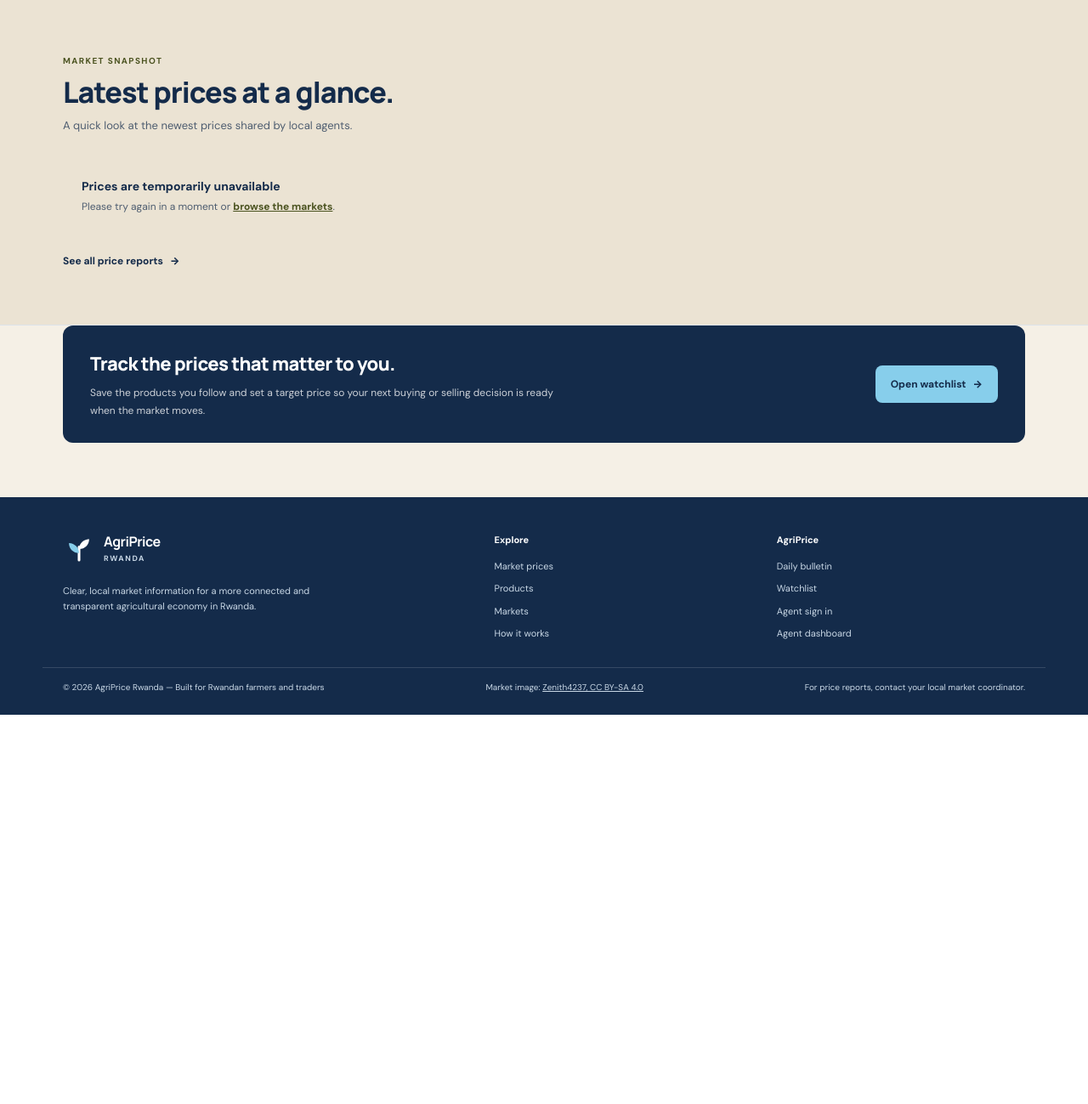
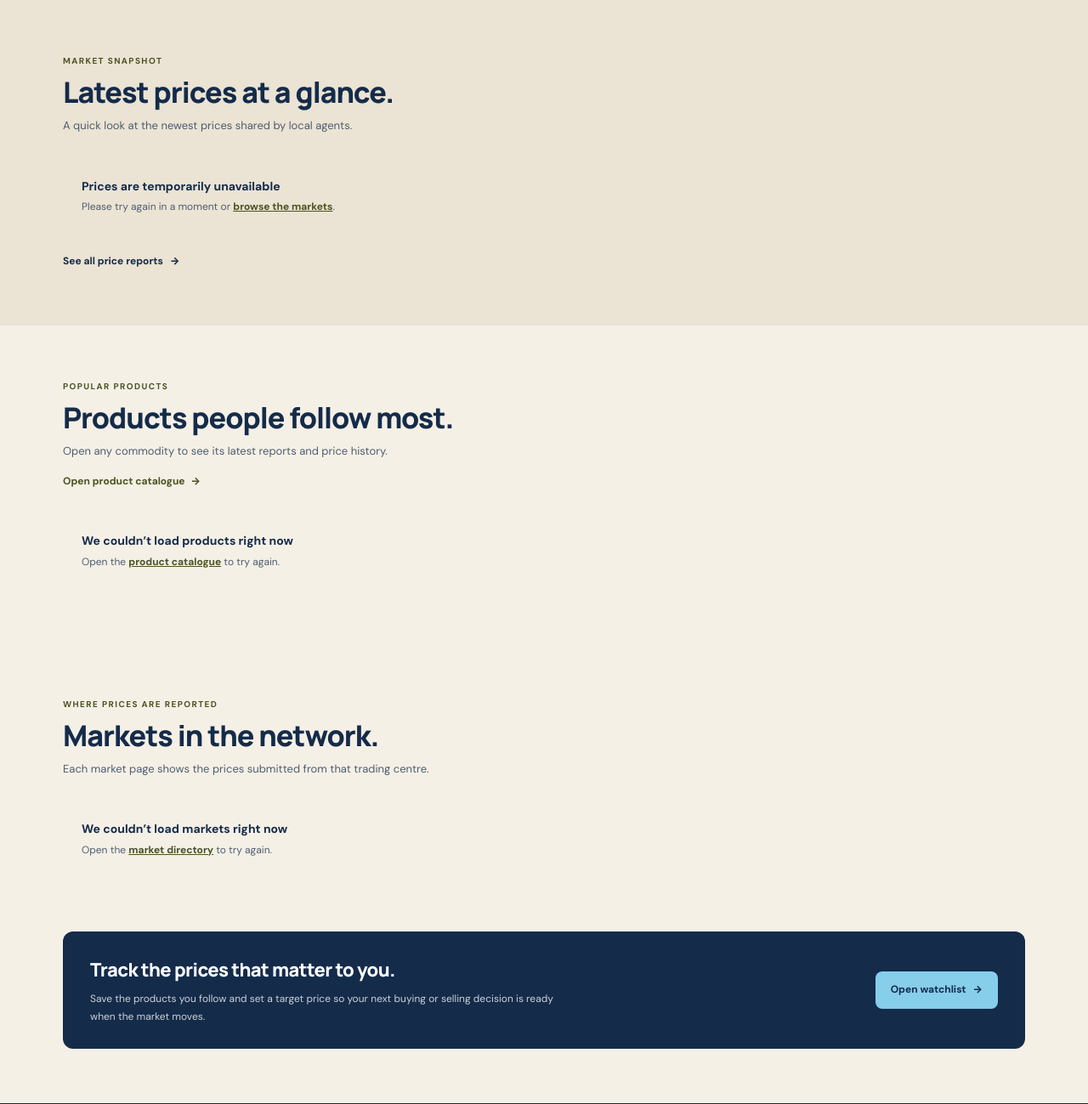
Before and after one commit to ITdelphin/agriprice, a web app: page / in a window 1280 px wide. Shown: the part 1857-3156 px from the top of the page at 85% size. Before the commit the page ends 2698 px from the top, so only its background shows below. Run offline with its HTML, style and script files only (its server is not run), Linux system fonts and the light colour scheme; data that the repository does not hold is empty.

Commit message:
style: compact forms and restore home product images

```diff
--- a/WebContent/css/style.css
+++ b/WebContent/css/style.css
@@ -1841,3 +1841,12 @@ img:not([src$="logo.svg"]) { display: none !important; }
 .catalog-product-photo { display: block !important; width: 72px; height: 56px; min-width: 72px; overflow: hidden; border-radius: 8px; background: var(--beige); }
 .catalog-product-photo img { display: block !important; width: 100%; height: 100%; object-fit: cover; }
 #productModal:not([hidden]) { display: flex; }
+#productModal .card, #marketModal .card { width: min(460px, calc(100vw - 24px)); max-height: calc(100vh - 24px); overflow: auto; padding: 14px; }
+#productModal .card-header, #marketModal .card-header { padding-bottom: 8px; }
+#productModal .card-title, #marketModal .card-title { font-size: 1.05rem; }
+#productModal form > p:first-of-type, #marketModal form > p:first-of-type { margin: 4px 0 10px; font-size: .72rem; }
+#productModal .form-group, #marketModal .form-group { margin-bottom: 8px; }
+#productModal .form-control, #marketModal .form-control { padding: 6px 9px; font-size: .78rem; }
+#productModal textarea.form-control, #marketModal textarea.form-control { min-height: 54px; }
+#productModal .catalog-form-message, #marketModal .catalog-form-message { min-height: 0; margin-top: 6px; }
+#productModal form > div:last-child, #marketModal form > div:last-child { position: sticky; bottom: -14px; z-index: 1; margin-top: 0; padding-top: 8px; background: var(--white); }
--- a/WebContent/index.html
+++ b/WebContent/index.html
@@ -319,7 +319,28 @@
                 <a href="prices.html" class="home2-snapshot-link">See all price reports <span aria-hidden="true">→</span></a>
             </div>
         </section>
+        <section class="home2-section" aria-labelledby="home2ProductsTitle">
+            <div class="home2-section-heading">
+                <span class="home2-kicker">Popular products</span>
+                <h2 id="home2ProductsTitle">Products people follow most.</h2>
+                <p>Open any commodity to see its latest reports and price history.</p>
+                <a class="home2-card-link" href="products.html">Open product catalogue <span aria-hidden="true">→</span></a>
+            </div>
+            <div id="homeProducts">
+                <div class="home2-loading"><span class="home2-spinner"></span> Loading products…</div>
+            </div>
+        </section>
 
+        <section class="home2-section" aria-labelledby="home2MarketsTitle">
+            <div class="home2-section-heading">
+                <span class="home2-kicker">Where prices are reported</span>
+                <h2 id="home2MarketsTitle">Markets in the network.</h2>
+                <p>Each market page shows the prices submitted from that trading centre.</p>
+            </div>
+            <div class="home2-market-grid" id="featuredMarkets">
+                <div class="home2-loading"><span class="home2-spinner"></span> Loading markets…</div>
+            </div>
+        </section>
 
         <div class="home2-cta-wrap">
             <section class="home2-cta" aria-labelledby="home2CtaTitle">
@@ -398,8 +419,10 @@
             return 'Agricultural products';
         }
 
-        function productImage(name) {
-            const v = (name || '').toLowerCase();
+        function productImage(product) {
+            const uploaded = product && product.imageUrl && product.imageUrl !== 'NULL' ? String(product.imageUrl) : '';
+            if (uploaded) return uploaded;
+            const v = ((product && product.productName) || '').toLowerCase();
             if (v.includes('sweet') && v.includes('potato')) return 'assets/images/catalog/sweet-potatoes.jpg';
             if (v.includes('potato')) return 'assets/images/catalog/potatoes.jpg';
             if (v.includes('bean') || v.includes('pea')) return 'assets/images/catalog/beans.jpg';
@@ -407,7 +430,7 @@
             if (v.includes('onion')) return 'assets/images/catalog/onions.jpg';
             if (v.includes('banana') || v.includes('plantain')) return 'assets/images/catalog/bananas.jpg';
             if (v.includes('maize') || v.includes('corn')) return 'assets/images/catalog/maize.jpg';
-            return 'assets/images/catalog/maize.jpg';
+            return 'assets/images/catalog/product-placeholder.svg';
         }
 
         function marketImage(name) {
@@ -486,7 +509,7 @@
                                     const unit = p.defaultUnit || p.unit || 'standard unit';
                                     return `<tr>
                                         <td class="home2-product-cell">${String(index + 1).padStart(2, '0')}</td>
-                                        <td><div class="home2-product-cell"><img class="home2-product-thumb home2-img" src="${productImage(p.productName)}" alt="${escapeHome(p.productName)}"><span><strong>${escapeHome(p.productName)}</strong><small>ID ${escapeHome(p.productId)}</small></span></div></td>
+                                        <td><div class="home2-product-cell"><img class="home2-product-thumb home2-img" src="${escapeHome(productImage(p))}" alt="${escapeHome(p.productName)}" onerror="this.onerror=null;this.src='assets/images/catalog/product-placeholder.svg'"><span><strong>${escapeHome(p.productName)}</strong><small>ID ${escapeHome(p.productId)}</small></span></div></td>
                                         <td><span class="home2-product-pill">${escapeHome(category)}</span></td>
                                         <td>${escapeHome(unit)}</td>
                                         <td><span class="home2-product-description">${escapeHome(p.description || `See current price reports for ${p.productName}.`)}</span></td>
@@ -511,7 +534,7 @@
                     return;
                 }
                 container.innerHTML = markets.slice(0, 3).map(m => `<a class="home2-market-card" href="prices.html?marketId=${encodeURIComponent(m.marketId)}">
-                    <img class="home2-market-img home2-img" src="${marketImage(m.marketName)}" alt="${escapeHome(m.marketName)} market">
+                    <img class="home2-market-img home2-img" src="${escapeHome(marketImage(m.marketName))}" alt="${escapeHome(m.marketName)} market" onerror="this.onerror=null;this.src='assets/images/hero-background.jpg'">
                     <span><strong>${escapeHome(m.marketName)}</strong><small>${escapeHome(m.district)} · ${escapeHome(m.province)}</small></span>
                     <span aria-hidden="true">↗</span>
                 </a>`).join('');
--- a/WebContent/markets.html
+++ b/WebContent/markets.html
@@ -64,7 +64,7 @@
 
     <!-- Modal: Add / Edit Market -->
     <div id="marketModal" style="display:none; position: fixed; inset: 0; background: rgba(0,0,0,0.5); z-index: 1000; align-items: center; justify-content: center;">
-        <div class="card" style="width: 480px; max-width: 90%; background: white; margin: auto;">
+        <div class="card" style="background: white; margin: auto;">
             <div class="card-header">
                 <h3 id="modalMarketTitle" class="card-title">Add New Market</h3>
                 <button id="btnCloseMarketModal" style="background: none; border: none; font-size: 1.4rem; cursor: pointer;">&times;</button>
@@ -76,7 +76,7 @@
                     <label class="form-label">Market Name:</label>
                     <input type="text" id="modalMarketName" class="form-control" required placeholder="e.g. Nyamyumba Local Market">
                 </div>
-                <div style="display: grid; grid-template-columns: 1fr 1fr; gap: 12px;">
+                <div style="display: grid; grid-template-columns: 1fr 1fr; gap: 8px;">
                     <div class="form-group">
                         <label class="form-label">District:</label>
                         <input type="text" id="modalDistrict" class="form-control" required placeholder="e.g. Rubavu">
@@ -88,7 +88,7 @@
                 </div>
                 <div class="form-group">
                     <label class="form-label">What should agents know about this market?</label>
-                    <textarea id="modalLocationDesc" class="form-control" rows="3" placeholder="Tell us about roads, nearby borders, and transport."></textarea>
+                    <textarea id="modalLocationDesc" class="form-control" rows="2" placeholder="Tell us about roads, nearby borders, and transport."></textarea>
                 </div>
                 <div class="form-group">
                     <label class="form-label">Market Photo:</label>
--- a/public/markets.html
+++ b/public/markets.html
@@ -64,7 +64,7 @@
 
     <!-- Modal: Add / Edit Market -->
     <div id="marketModal" style="display:none; position: fixed; inset: 0; background: rgba(0,0,0,0.5); z-index: 1000; align-items: center; justify-content: center;">
-        <div class="card" style="width: 480px; max-width: 90%; background: white; margin: auto;">
+        <div class="card" style="background: white; margin: auto;">
             <div class="card-header">
                 <h3 id="modalMarketTitle" class="card-title">Add New Market</h3>
                 <button id="btnCloseMarketModal" style="background: none; border: none; font-size: 1.4rem; cursor: pointer;">&times;</button>
@@ -76,7 +76,7 @@
                     <label class="form-label">Market Name:</label>
                     <input type="text" id="modalMarketName" class="form-control" required placeholder="e.g. Nyamyumba Local Market">
                 </div>
-                <div style="display: grid; grid-template-columns: 1fr 1fr; gap: 12px;">
+                <div style="display: grid; grid-template-columns: 1fr 1fr; gap: 8px;">
                     <div class="form-group">
                         <label class="form-label">District:</label>
                         <input type="text" id="modalDistrict" class="form-control" required placeholder="e.g. Rubavu">
@@ -88,7 +88,7 @@
                 </div>
                 <div class="form-group">
                     <label class="form-label">What should agents know about this market?</label>
-                    <textarea id="modalLocationDesc" class="form-control" rows="3" placeholder="Tell us about roads, nearby borders, and transport."></textarea>
+                    <textarea id="modalLocationDesc" class="form-control" rows="2" placeholder="Tell us about roads, nearby borders, and transport."></textarea>
                 </div>
                 <div class="form-group">
                     <label class="form-label">Market Photo:</label>
```
Also changed, not shown: WebContent/products.html (+4 -4 lines), public/css/style.css (+9 -0 lines), public/index.html (+28 -5 lines), public/products.html (+4 -4 lines).
